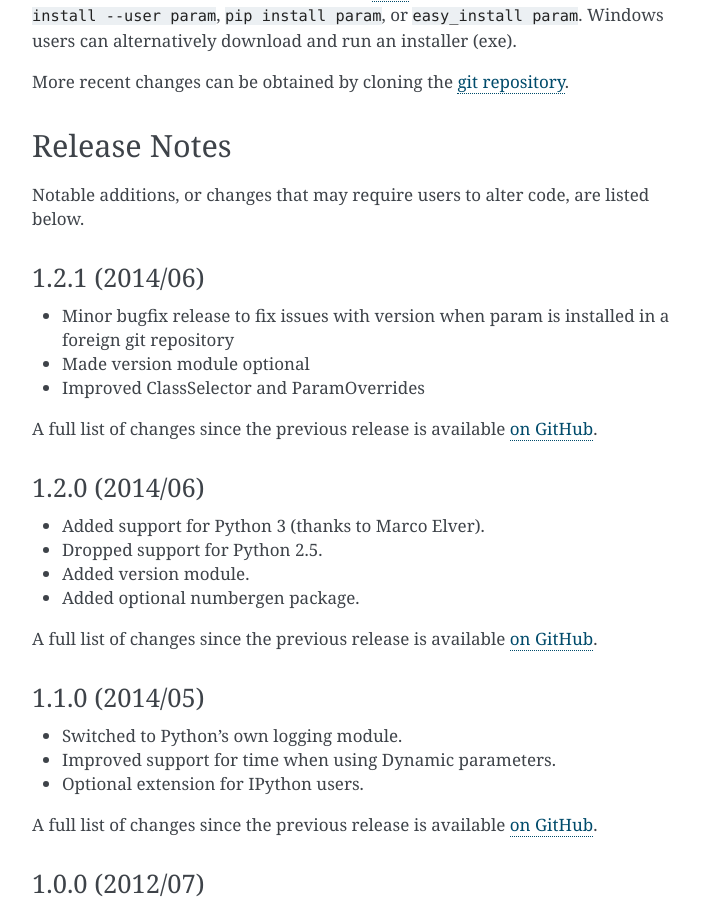
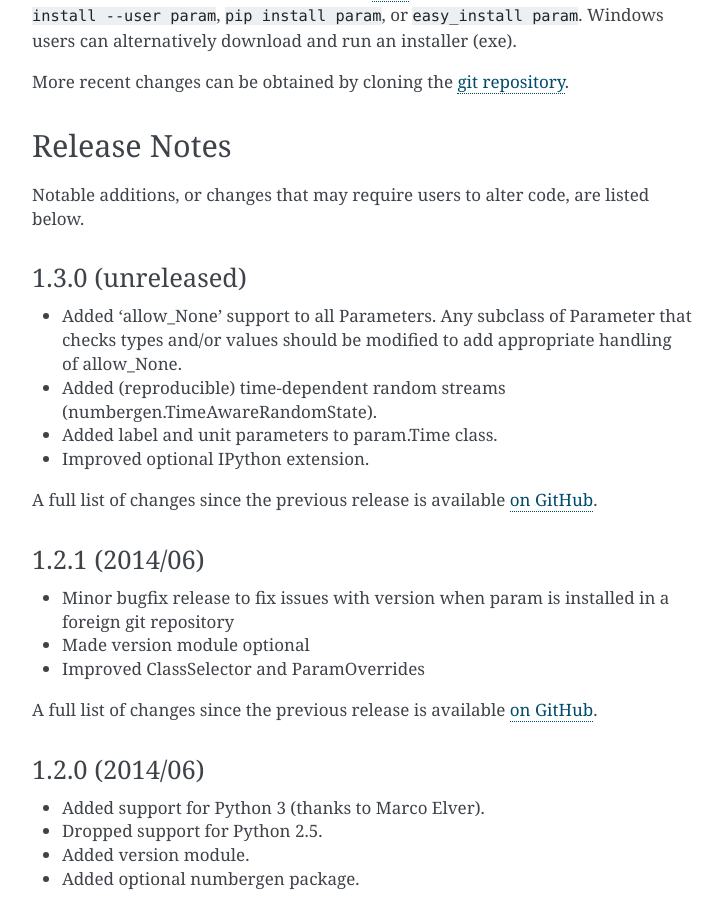
Before and after one commit to holoviz/param, a Sphinx documentation site: the page built from doc/index.rst, in a window 1280 px wide and 900 px high, scrolled down 2779 px. Shown: the whole window, without its empty margins (388-1111 px from the left). Built offline with Sphinx 7.4.7, drawn with Linux system fonts in a browser that asks for light colours; pages that are not in the unit, such as notebooks, are missing from menus.

Commit message:
First pass at release notes for upcoming release.

```diff
--- a/doc/index.rst
+++ b/doc/index.rst
@@ -135,6 +135,20 @@ Release Notes
 Notable additions, or changes that may require users to alter code,
 are listed below.
 
+1.3.0 (unreleased)
+__________________
+
+* Added 'allow_None' support to all Parameters. Any subclass of
+  Parameter that checks types and/or values should be modified to add
+  appropriate handling of allow_None.
+* Added (reproducible) time-dependent random streams
+  (numbergen.TimeAwareRandomState).
+* Added label and unit parameters to param.Time class.
+* Improved optional IPython extension.
+
+A full list of changes since the previous release is available
+`on GitHub <https://github.com/ioam/param/compare/v1.2.1...master>`_.
+
 
 1.2.1 (2014/06)
 _______________
```
